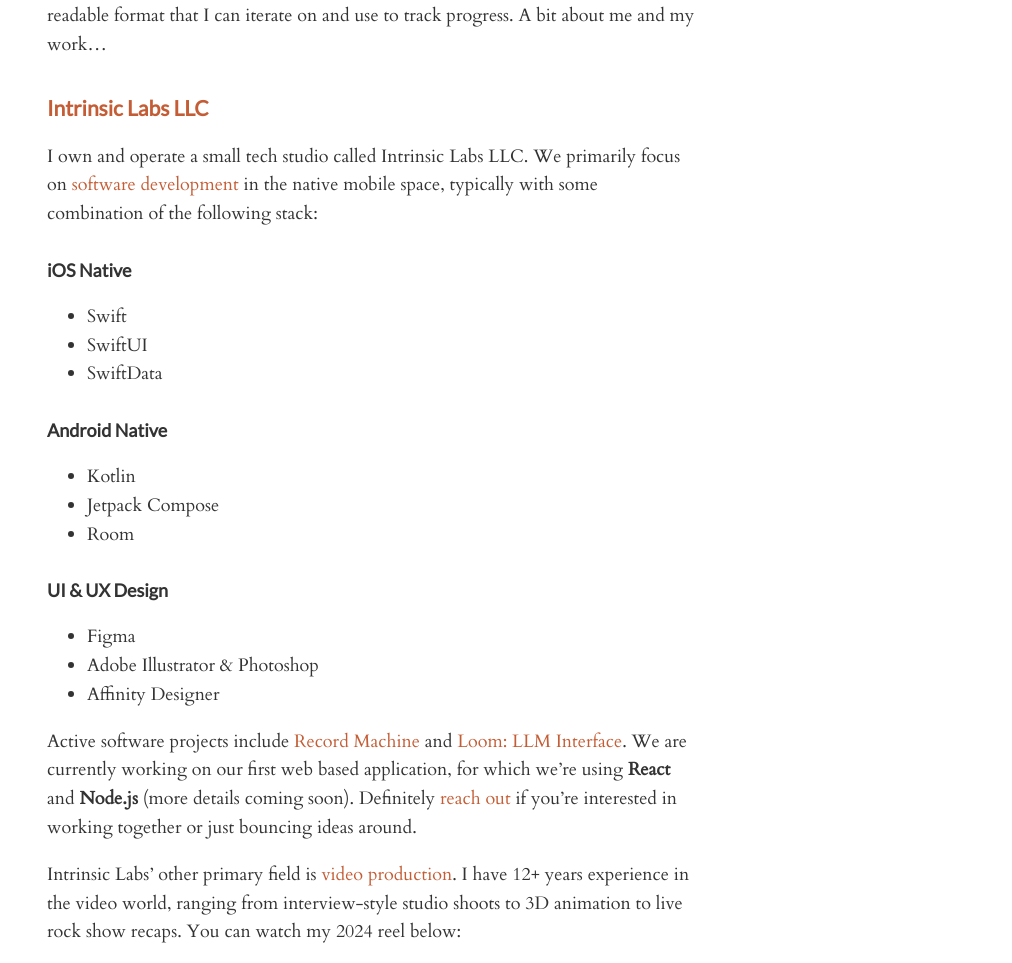
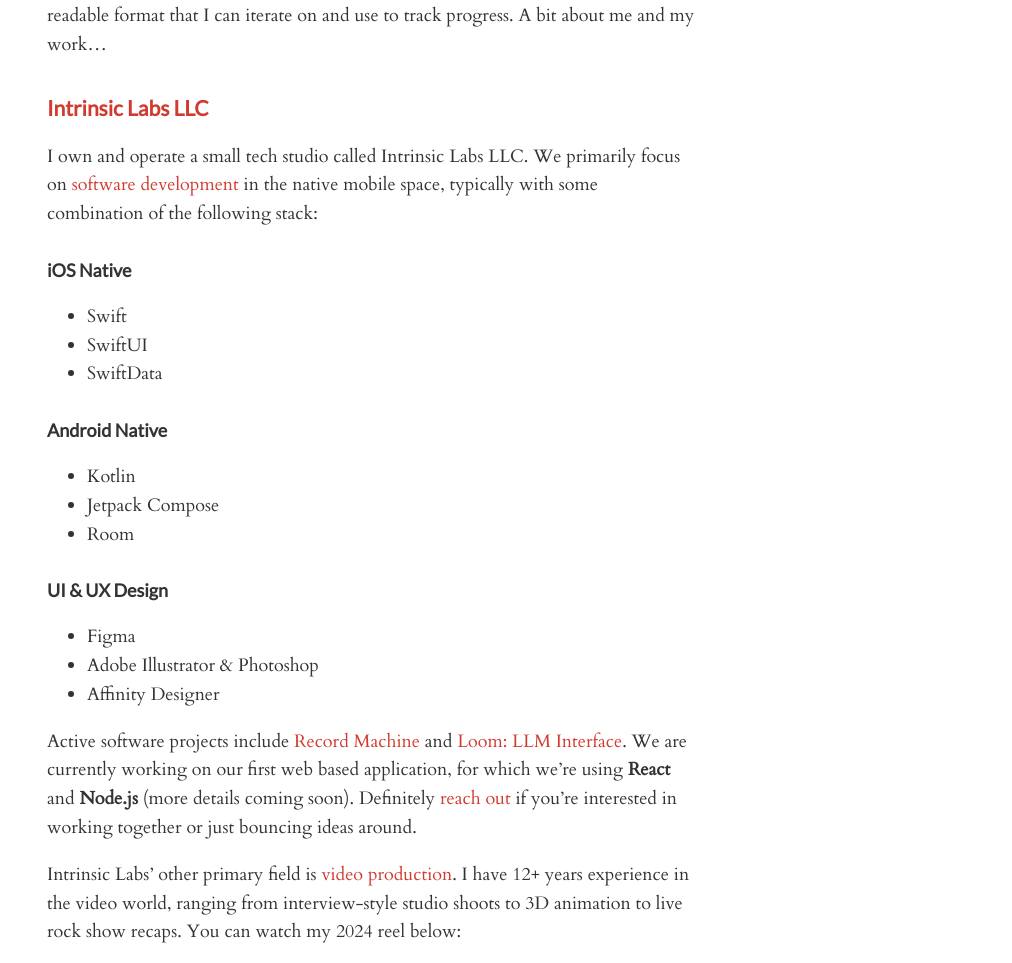
Before and after one commit to rocketbro/rocketbro.github.io, a Jekyll site: the page built from index.md, in a window 1280 px wide and 1400 px high. Shown: the part 340-1303 px from the top of the window, without its empty margins (268-1280 px from the left). Built offline with Jekyll 4.4.1, drawn with Linux system fonts in a browser that asks for light colours; grey boxes are pictures that could not be loaded.

Commit message:
update theme colors

```diff
--- a/assets/css/_sass/_layout.scss
+++ b/assets/css/_sass/_layout.scss
@@ -84,6 +84,22 @@
   align-items: flex-start;
   padding: 4rem 2rem 2rem;
   z-index: 1500;
+
+  backdrop-filter: none;
+  -webkit-backdrop-filter: none;
+
+  // Apply opposite theme
+  &[data-theme="dark"] {
+    @each $key, $value in map-get($themes, "dark") {
+      --#{$key}: #{$value};
+    }
+  }
+
+  &[data-theme="light"] {
+    @each $key, $value in map-get($themes, "light") {
+      --#{$key}: #{$value};
+    }
+  }
 
   &.active {
     opacity: 1;
--- a/assets/css/_sass/_variables.scss
+++ b/assets/css/_sass/_variables.scss
@@ -5,13 +5,13 @@
     text-color: #333333,
     text-color-muted: #666666,
     border-color: #dddddd,
-    link-color: #C45D35,
-    link-hover-color: #D77348,
+    link-color: #d03a2f,
+    link-hover-color: #d74f48,
     card-background: #f5f5f5,
-    accent-color: #7FA86B,
-    accent-color-rgb: '127, 168, 107',
+    accent-color: #6290b0,
+    accent-color-rgb: '98, 133, 85',
     secondary-text: #698555,
-    nav-background: rgba(255, 255, 255, 0.8),
+    nav-background: rgba(255, 255, 255, 0.3),
     tag-chip-background: #e5e5e5,
   ),
   dark: (
@@ -19,13 +19,13 @@
     text-color: #f5f5f5,
     text-color-muted: #b0b0b0,
     border-color: #333333,
-    link-color: #E88B64,
-    link-hover-color: #F4A07C,
+    link-color: #e95959,
+    link-hover-color: #ff8585,
     card-background: #242424,
-    accent-color: #7FA86B,
-    accent-color-rgb: '127, 168, 107',
+    accent-color: #7faecf,
+    accent-color-rgb: '127, 174, 207',
     secondary-text: #98C184,
-    nav-background: rgba(26, 26, 26, 0.8),
+    nav-background: rgba(26, 26, 26, 0.5),
     tag-chip-background: #363636,
   )
 );
```
